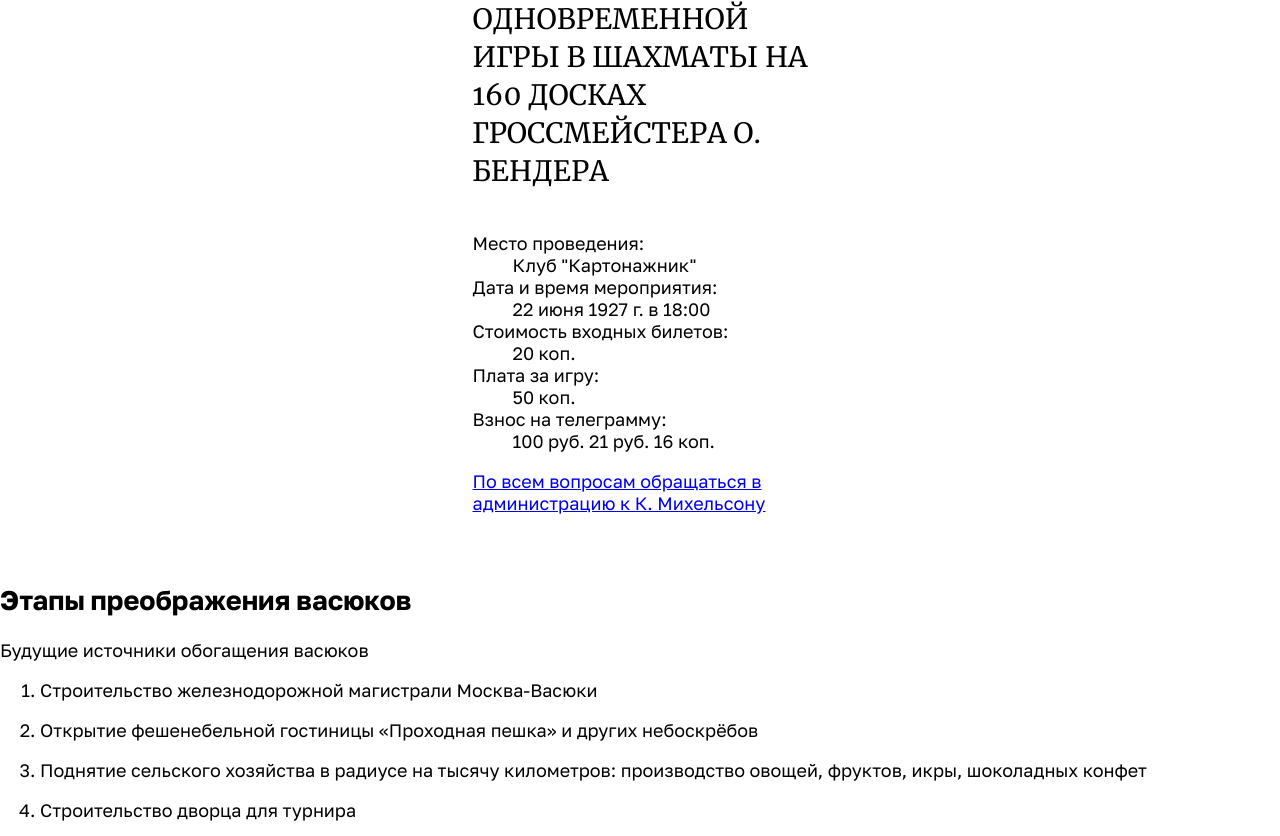
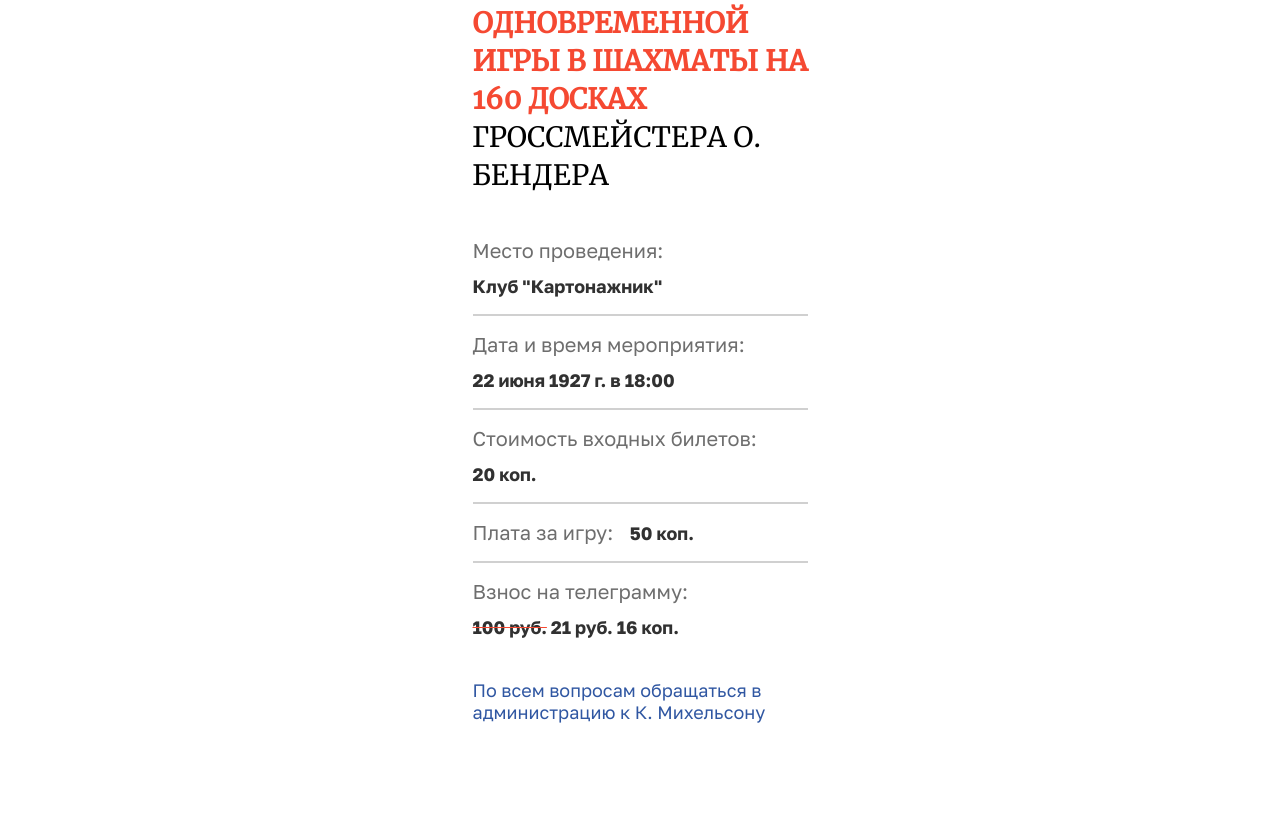
Before and after one commit to konick24/dream, a plain HTML site: page index.html in a window 1280 px wide. Shown: the part 1924-2760 px from the top of the page. Drawn offline with Linux system fonts and the light colour scheme.

Commit message:
добавлены стили

```diff
--- a/css/style.css
+++ b/css/style.css
@@ -43,7 +43,7 @@ img {
   min-width: 375px;
   font-size: 18px;
   font-family: "GolosText", sans-serif;
-
+  line-height: 22px;
 }
 
 .visually-hidden {
@@ -130,7 +130,7 @@ img {
   border-radius: 66px;
 }
 
-.events {
+.page-main__section {
   padding: 48px 0;
 }
 
@@ -156,22 +156,22 @@ img {
 
 .event__discription--part-one {
   grid-area: discription--part-one;
-  position: relative;
-  padding-bottom: 236px;
 }
 
-.event__discription--part-one::after {
+.event__discription--part-two {
+  padding-top: 236px;
+  position: relative;
+  grid-area: discription--part-two;
+}
+
+.event__discription--part-two::before {
   content: "";
   position: absolute;
   width: 335px;
   height: 213px;
-  top: 175px;
+  top: 0;
   left: 0;
-  background-image: url("../image/event-1.jpg");
-}
-
-.event__discription--part-two {
-  grid-area: discription--part-two;
+  background-image: url("../image/event-1.png");
 }
 
 .event__discription--name {
@@ -189,6 +189,7 @@ img {
   position: relative;
   grid-area: discription;
   padding-top: 424px;
+  margin-bottom: 4px;
 }
 
 .event__discription--two::before {
@@ -202,5 +203,86 @@ img {
 }
 
 .event__list {
+  margin: 0;
+  margin-bottom: 24px;
+  padding: 0;
+  list-style: none;
   grid-area: info;
+  display: grid;
+  grid-template-columns: 1fr 1fr;
 }
+
+.event__item {
+  grid-column: 1 / -1;
+  padding: 10px 0;
+}
+
+.event__item:not(:last-child) {
+  border-bottom: 2px solid #d0d0d0;
+}
+
+.event__title {
+  display: inline-block;
+  color: #313131;
+  font-size: 20px;
+  line-height: 24px;
+  opacity: 0.7;
+  margin: 6px 0;
+  margin-right: 12px;
+}
+
+.event__definition {
+  margin: 6px 0;
+  font-weight: 700;
+  color: #313131;
+  line-height: 24px;
+  display: inline-block;
+}
+
+.line {
+  text-decoration: line-through solid #F54932;
+}
+
+.events__questions {
+  text-decoration: none;
+  color: #3057A2;
+}
+
+.stages {
+  margin-top: 24px;
+}
+
+.stages__heading {
+  margin: 0;
+  margin-bottom: 12px;
+  font-family: "Merriweather", sans-serif;
+  font-size: 36px;
+  line-height: 40px;
+  font-weight: 400;
+  text-transform: uppercase;
+}
+
+.stages__discription {
+  margin: 0;
+  margin-bottom: 20px;
+  color: #3057A2;
+}
+
+.stages__list {
+  margin: 0;
+  padding: 0;
+  padding-top: 175px;
+  position: relative;
+}
+
+.stages__list::before {
+  content: "";
+  position: absolute;
+  background-image: url("../image/aircraft.png");
+  background-repeat: no-repeat;
+  background-position: 50% 50%;
+  width: 335px;
+  height: 182px;
+  top: 0;
+  left: 0;
+}
--- a/index.html
+++ b/index.html
@@ -4,7 +4,7 @@
   <meta charset="UTF-8">
   <meta name="viewport" content="width=device-width, initial-scale=1.0">
   <title>Клуб четырёх коней</title>
-  <link rel="stylesheet" href="./css/style.css"
+  <link rel="stylesheet" href="./css/style.css">
 </head>
 <body class="page__body">
   <header class="page-header">
@@ -31,36 +31,42 @@
           <p class="event__discription event__discription--one event__discription--part-two">
             Посетите лекцию на тему: <span class="event__discription--name">« Плодотворная дебютная идея»</span>
           </p>
-          <!-- <img class="event__pic event__pic--one" src="./image/event-1.jpeg" width="335" height="212"> -->
         </div>
         <div class="event event__two">
           <p class="event__discription event__discription--two">
-            и Сеанс одновременной игры в шахматы на 160 досках гроссмейстера О. Бендера
+            и Сеанс <span class="event__discription--name">одновременной игры в шахматы на 160 досках</span> гроссмейстера О. Бендера
           </p>
-          <dl class="event__list">
-            <dt class="event__title">Место проведения:</dt>
-            <dd class="event__definition">Клуб "Картонажник"</dd>
-
-            <dt class="event__title">Дата и время мероприятия:</dt>
-            <dd class="event__definition">22 июня 1927 г. в 18:00</dd>
-
-            <dt class="event__title">Стоимость входных билетов:</dt>
-            <dd class="event__definition">20 коп.</dd>
-
-            <dt class="event__title">Плата за игру:</dt>
-            <dd class="event__definition">50 коп.</dd>
-
-            <dt class="event__title">Взнос на телеграмму:</dt>
-            <dd class="event__definition"><span class="discount">100 руб.</span> 21 руб. 16 коп.</dd>
-          </dl>
+          <ul class="event__list">
+            <li class="event__item">
+              <span class="event__title">Место проведения:</span>
+              <span class="event__definition">Клуб "Картонажник"</span>
+            </li>
+            <li class="event__item">
+              <span class="event__title">Дата и время мероприятия:</span>
+              <span class="event__definition">22 июня 1927 г. в 18:00</span>
+            </li>
+            <li class="event__item">
+              <span class="event__title">Стоимость входных билетов:</span>
+              <span class="event__definition">20 коп.</span>
+            </li>
+            <li class="event__item">
+              <span class="event__title">Плата за игру:</span>
+              <span class="event__definition">50 коп.</span>
+            </li>
+            <li class="event__item">
+              <span class="event__title">Взнос на телеграмму:</span>
+              <span class="event__definition"><span class="line">100 руб.</span> 21 руб. 16 коп.</span></span>
+            </li>
         </div>
         <a class="events__questions" href="#">По всем вопросам обращаться в администрацию к К. Михельсону</a>
       </div>
     </section>
     <section class="page-main__section stages">
+      <div class="page-main__container container">
         <h2 class="stages__heading">Этапы преображения васюков</h2>
         <p class="stages__discription">Будущие источники обогащения васюков</p>
         <ol class="stages__list">
+          <div class="stages__item-group">
             <li class="stages__item">
               <p class="steps__text">
                 Строительство железнодорожной магистрали Москва-Васюки
@@ -71,11 +77,15 @@
                 Открытие фешенебельной гостиницы «Проходная пешка» и других небоскрёбов
               </p>
             </li>
+          </div>
+          <div class="stages__item-group">
             <li class="stages__item">
               <p class="steps__text">
                 Поднятие сельского хозяйства в радиусе на тысячу километров: производство овощей, фруктов, икры, шоколадных конфет
               </p>
             </li>
+          </div>
+          <div class="stages__item-group">
             <li class="stages__item">
               <p class="steps__text">
                 Строительство дворца для турнира
@@ -86,18 +96,23 @@
                 Размещение гаражей для гостевого автотранспорта
               </p>
             </li>
+          </div>
+          <div class="stages__item-group">
             <li class="stages__item">
               <p class="steps__text">
                 Постройка сверхмощной радиостанции для передачи всему миру сенсационных результатов
               </p>
             </li>
+          </div>
+          <div class="stages__item-group">
             <li class="stages__item">
               <p class="steps__text">
                 Создание аэропорта «Большие Васюки» с регулярным отправлением почтовых самолётов и дирижаблей во все концы света, включая Лос-Анжелос и Мельбурн
               </p>
             </li>
-        <img class="steps__pic" src="">
+          </div>
         </ol>
+      </div>
     </section>
     <section class="page-main__section participants">
       <h2 class="participants__heading">Участники турнира</h2>
```
Also changed, not shown: image/aircraft.jpeg (deleted), image/aircraft.png (added), image/event-1.jpeg (deleted), image/event-1.jpg (deleted), image/event-1.png (added). Lines whose indentation alone changed are shown as unchanged.
